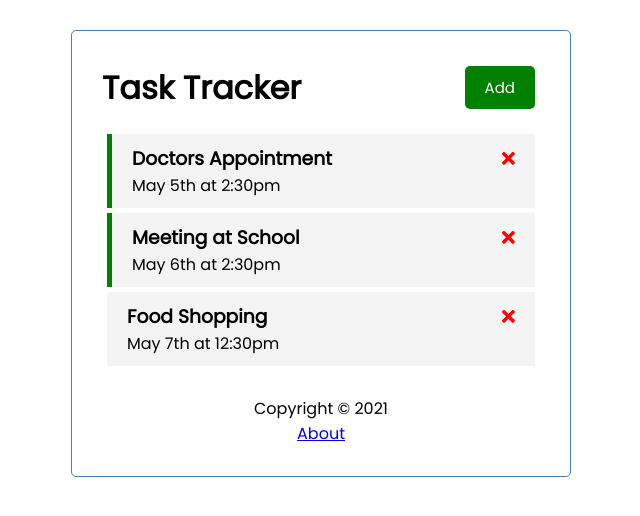
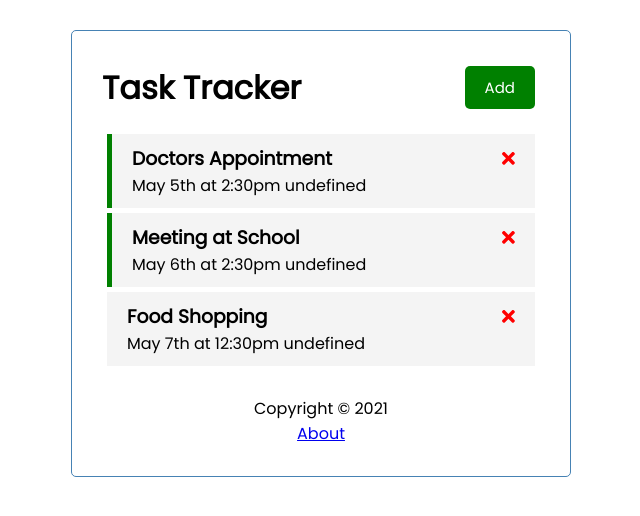
Before and after one commit to mgroholy/task-tracker-angular, an Angular app: page / in a window 1280 px wide. Shown: the top 516 px of the page, without its empty margins (319-959 px from the left). Built offline with nearby package versions, Linux system fonts and the light colour scheme; data requests are answered from the project's data file.

Commit message:
feat: display formatted date and time in task-item component.

```diff
--- a/src/app/components/task-item/task-item.component.html
+++ b/src/app/components/task-item/task-item.component.html
@@ -11,5 +11,5 @@
       [icon]="faTimes"
     ></fa-icon>
   </h3>
-  <p>{{ task.day }}</p>
+  <p>{{ formatTime(task) }}</p>
 </div>
--- a/src/app/components/task-item/task-item.component.ts
+++ b/src/app/components/task-item/task-item.component.ts
@@ -24,6 +24,12 @@ export class TaskItemComponent implements OnInit {
 
   ngOnInit(): void {}
 
+  formatTime(task: Task): string {
+    let dateParts: string[] = task.day.split('T');
+    let result: string = `${dateParts[0]} ${dateParts[1]}`;
+    return result;
+  }
+
   onDelete(task: Task) {
     this.onDeleteTask.emit(task);
   }
```
